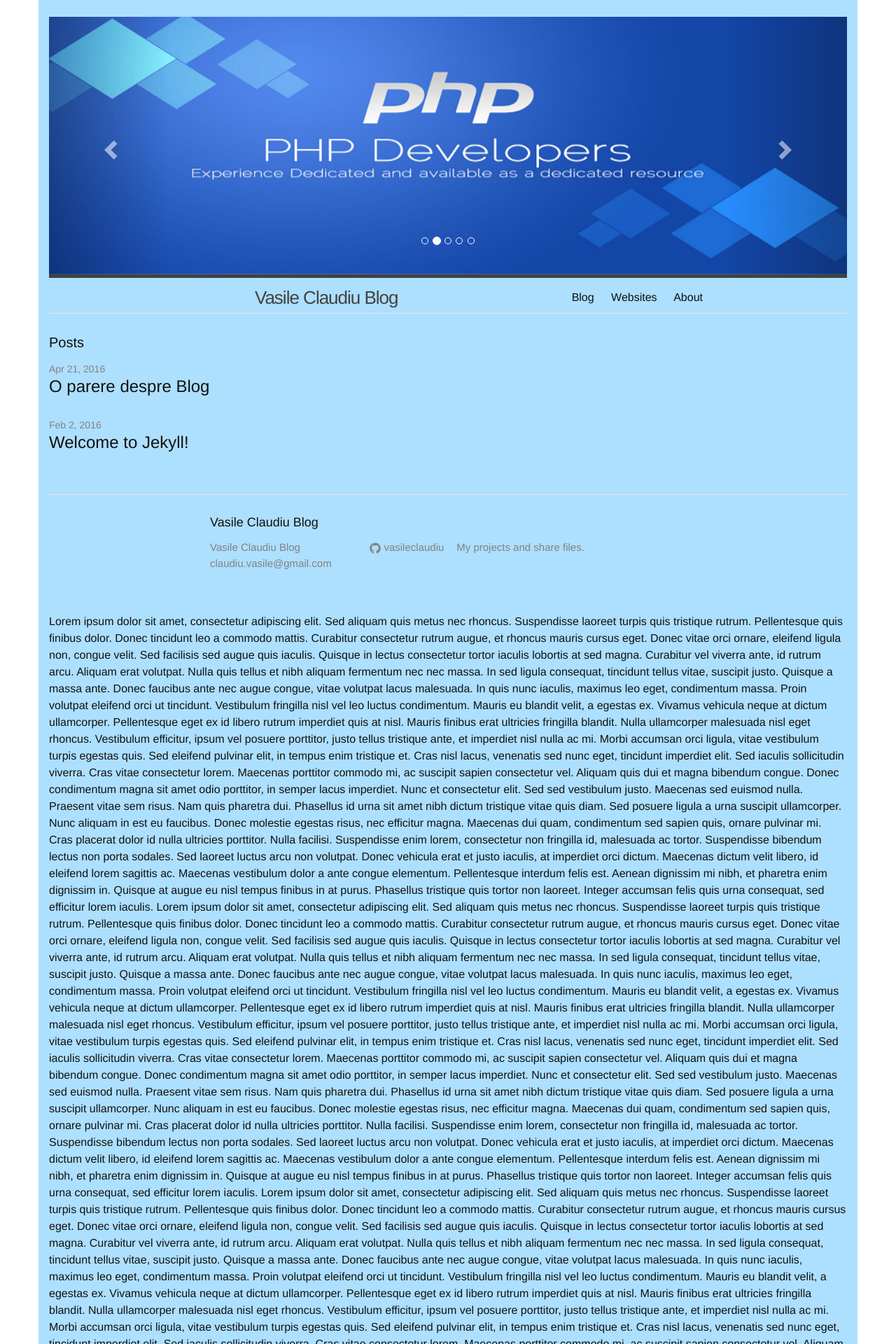
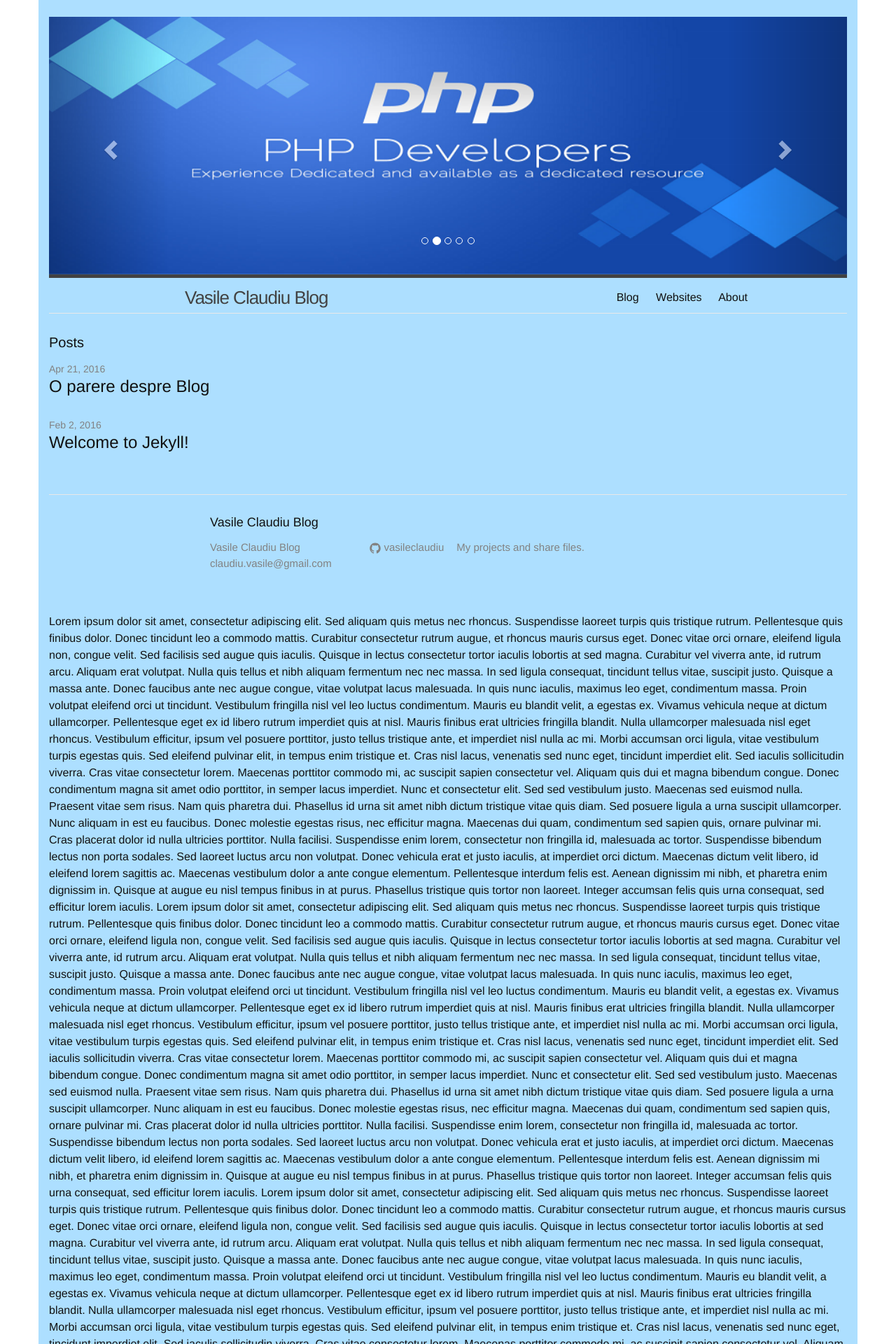
Before and after one commit to VasileClaudiu/blog, a Jekyll site: the page built from index.html, in a window 1280 px wide. Shown: the top 1920 px of the page at 70% size. Built offline with Jekyll 4.4.1, drawn with Linux system fonts in a browser that asks for light colours.

Commit message:
blog initial with bootstrap and settings

```diff
--- a/css/main.scss
+++ b/css/main.scss
@@ -60,7 +60,7 @@
 }
 
 #header {
-	width: 60%;
+	width: 65%;
 	height: auto;
 	padding: 0 5%;
 	transition: ease-in-out 500ms;
@@ -68,8 +68,11 @@
 	z-index: 50;
 
 }
+.site-title{
+	margin-left:-100px;
+}
 .schimb {
-	width: 60%;
+	width: 65%;
 	height: auto;
 	padding: 0 5%;
 	transition: ease-in-out 500ms;
```
